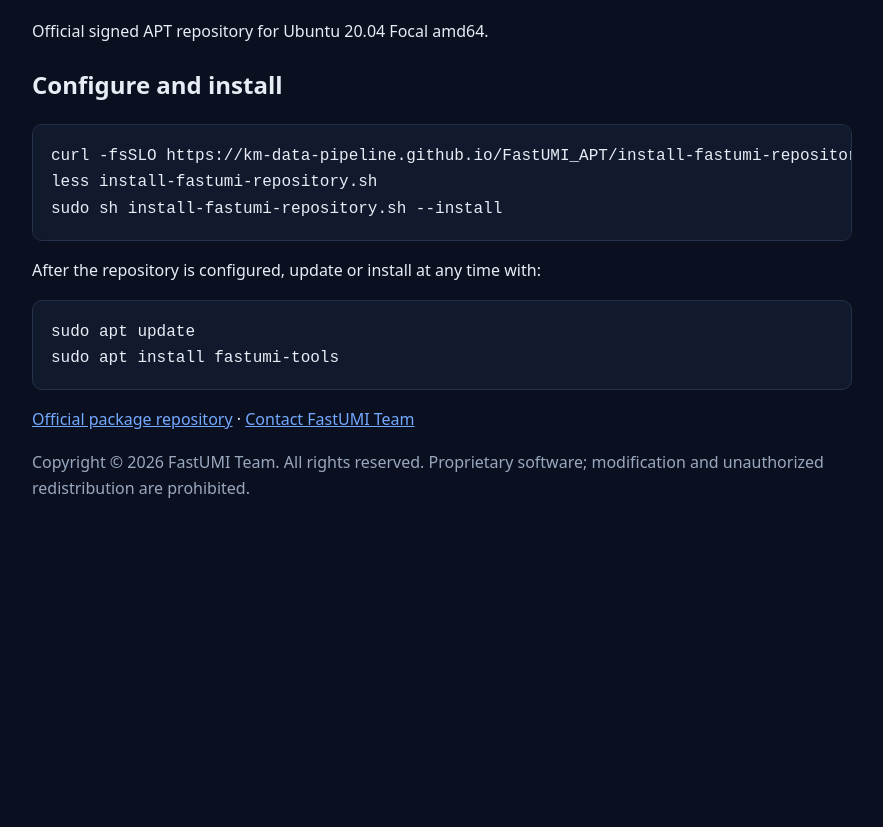
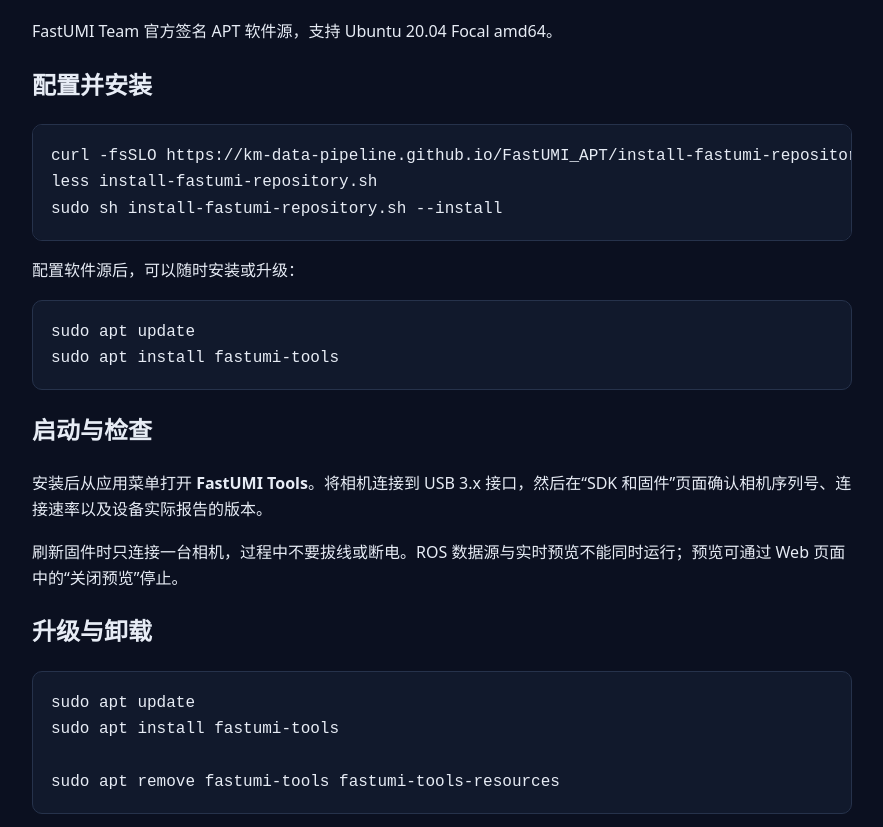
Before and after one commit to UMI-Data-Infra/FastUMI_Tools, a plain HTML site: page packaging/apt/index.html in a window 1280 px wide. Shown: the part 116-943 px from the top of the page, without its empty margins (198-1081 px from the left). Before the commit the page ends 800 px from the top, so only its background shows below. Drawn offline with Linux system fonts and the light colour scheme.

Commit message:
Document installation and end-user workflows

```diff
--- a/packaging/apt/index.html
+++ b/packaging/apt/index.html
@@ -1,5 +1,5 @@
 <!doctype html>
-<html lang="en">
+<html lang="zh-CN">
 <head>
   <meta charset="utf-8">
   <meta name="viewport" content="width=device-width,initial-scale=1">
@@ -11,15 +11,24 @@
 </head>
 <body>
   <h1>FastUMI Tools</h1>
-  <p>Official signed APT repository for Ubuntu 20.04 Focal amd64.</p>
-  <h2>Configure and install</h2>
+  <p>FastUMI Team 官方签名 APT 软件源，支持 Ubuntu 20.04 Focal amd64。</p>
+  <h2>配置并安装</h2>
   <pre>curl -fsSLO https://km-data-pipeline.github.io/FastUMI_APT/install-fastumi-repository.sh
 less install-fastumi-repository.sh
 sudo sh install-fastumi-repository.sh --install</pre>
-  <p>After the repository is configured, update or install at any time with:</p>
+  <p>配置软件源后，可以随时安装或升级：</p>
   <pre>sudo apt update
 sudo apt install fastumi-tools</pre>
-  <p><a href="https://github.com/KM-Data-Pipeline/FastUMI_APT">Official package repository</a> · <a href="mailto:yding25@binghamton.edu">Contact FastUMI Team</a></p>
-  <p class="muted">Copyright © 2026 FastUMI Team. All rights reserved. Proprietary software; modification and unauthorized redistribution are prohibited.</p>
+  <h2>启动与检查</h2>
+  <p>安装后从应用菜单打开 <strong>FastUMI Tools</strong>。将相机连接到 USB 3.x 接口，然后在“SDK 和固件”页面确认相机序列号、连接速率以及设备实际报告的版本。</p>
+  <p>刷新固件时只连接一台相机，过程中不要拔线或断电。ROS 数据源与实时预览不能同时运行；预览可通过 Web 页面中的“关闭预览”停止。</p>
+  <h2>升级与卸载</h2>
+  <pre>sudo apt update
+sudo apt install fastumi-tools
+
+sudo apt remove fastumi-tools fastumi-tools-resources</pre>
+  <p>卸载本工具不会自动卸载单独安装的 XVSDK，也不会回退相机固件。</p>
+  <p><a href="https://github.com/KM-Data-Pipeline/FastUMI_APT">GitHub 与完整使用说明</a> · <a href="mailto:yding25@binghamton.edu">联系 FastUMI Team</a></p>
+  <p class="muted">Copyright © 2026 FastUMI Team. All rights reserved. 专有商业软件；未经书面许可，禁止修改、制作衍生版本或擅自重新分发。</p>
 </body>
 </html>
```
Also changed, not shown: 3 other files.
